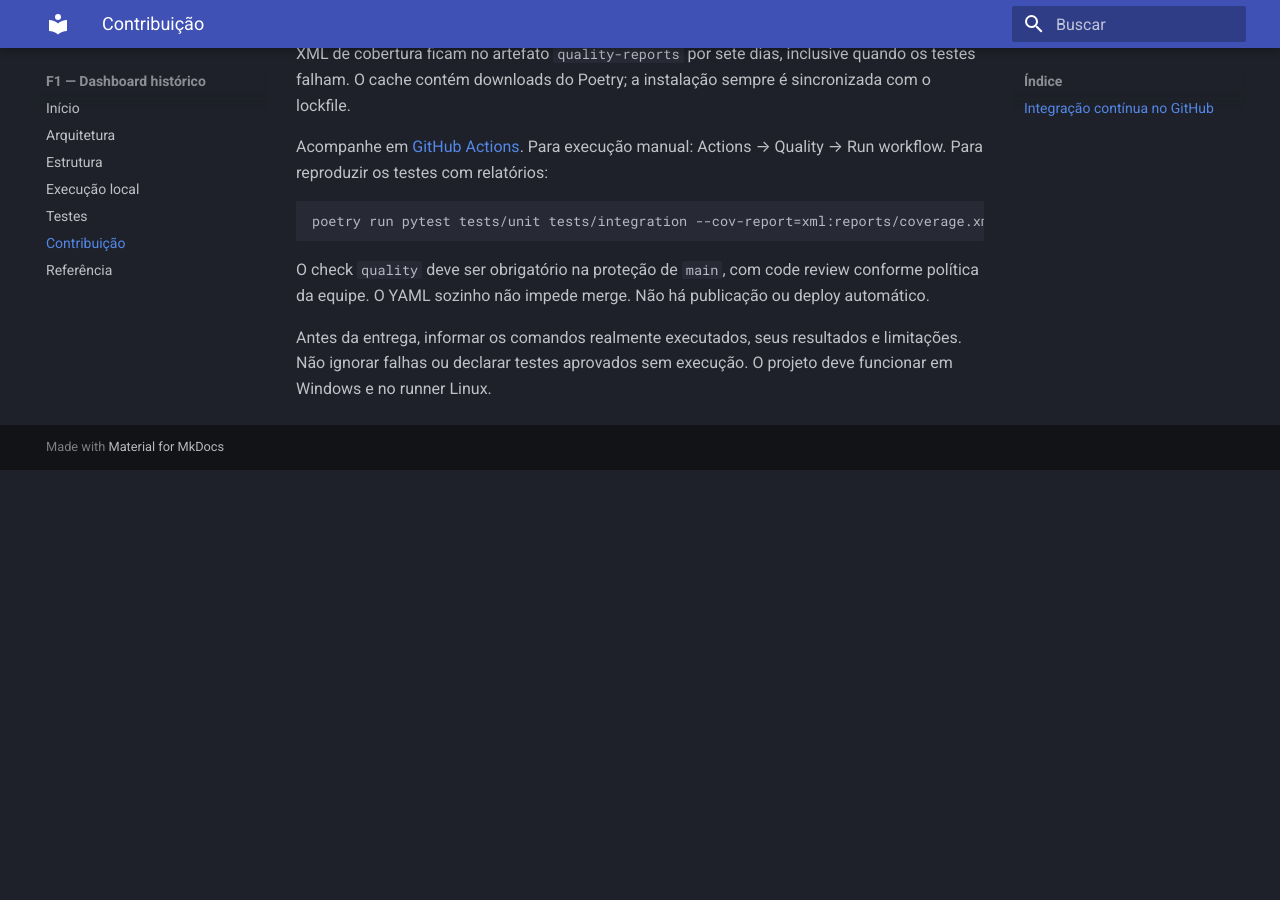
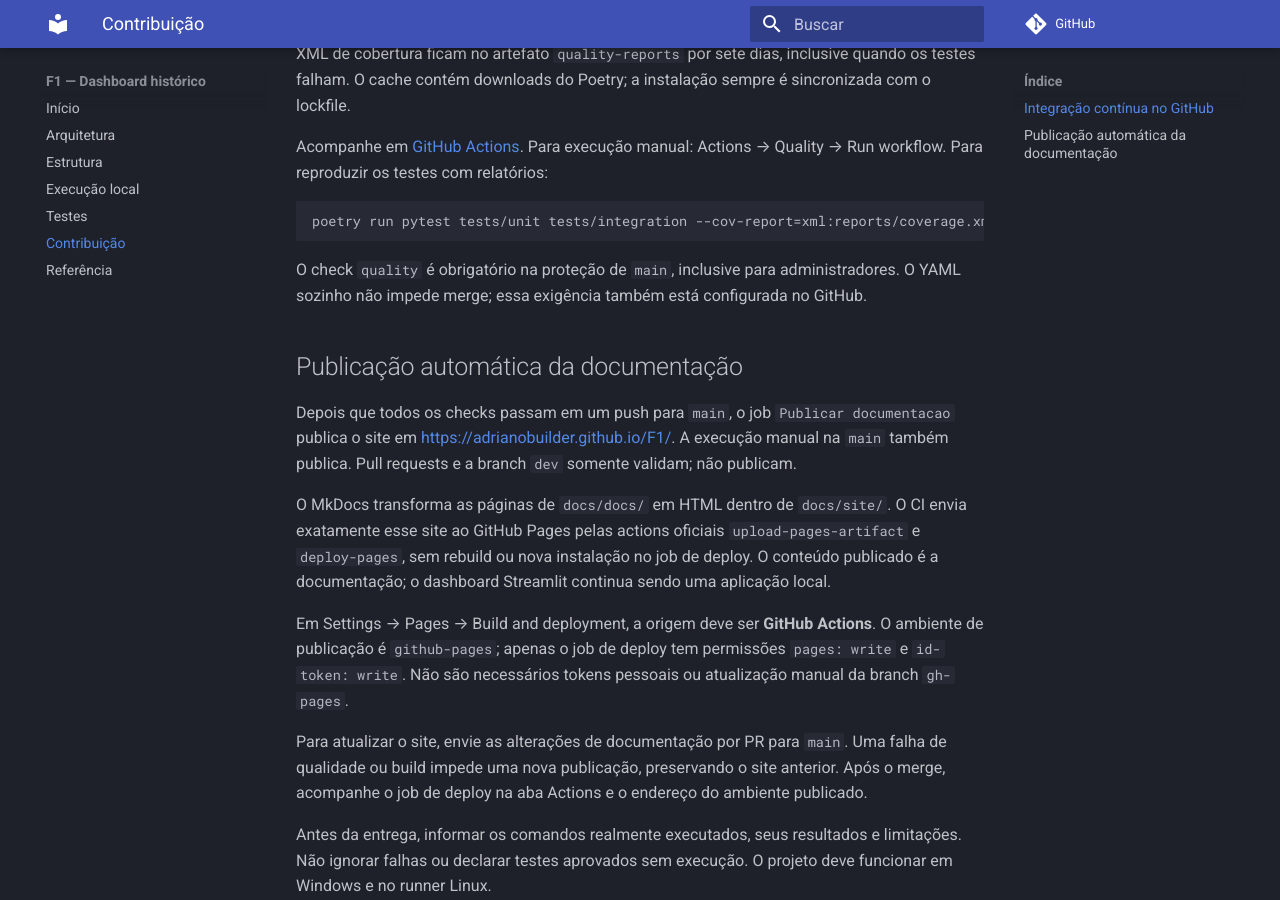
Before and after one commit to adrianobuilder/F1, an MkDocs documentation site: the page built from docs/docs/contributing.md, in a window 1280 px wide and 900 px high, scrolled down 845 px. Built offline with MkDocs 1.6.1 and Material for MkDocs 9.7.7, drawn with Linux system fonts in a browser that asks for light colours; comment, search, counter and statistics services are not loaded; before the commit the page ends 1315 px from its top, so only the background shows below that; some of the changed text lies outside the part shown.

Commit message:
ci: publica documentacao no GitHub Pages apos quality

````diff
--- a/docs/docs/contributing.md
+++ b/docs/docs/contributing.md
@@ -6,7 +6,7 @@ Use branches feat/tema, fix/tema ou docs/tema e commits claros, preferencialment
 
 ## Integração contínua no GitHub
 
-O workflow `Quality` roda em pushes e pull requests para `main` e `dev`, além de permitir execução manual quando a versão com `workflow_dispatch` estiver na branch padrão. Execuções anteriores do mesmo PR ou branch são canceladas quando uma nova começa.
+O workflow `Quality` roda em pushes e pull requests para `main` e `dev`, além de permitir execução manual. Execuções anteriores de PRs e branches de desenvolvimento são canceladas quando uma nova começa. Na `main`, uma publicação em andamento não é interrompida.
 
 O job `quality` usa Ubuntu 24.04, Python 3.12 e Poetry 2.5.1. Sincroniza os grupos `dev`, `test` e `docs` pelo lockfile e executa:
 
@@ -25,6 +25,16 @@ Acompanhe em [GitHub Actions](https://github.com/adrianobuilder/F1/actions/workf
 poetry run pytest tests/unit tests/integration --cov-report=xml:reports/coverage.xml --junitxml=reports/pytest.xml
 ```
 
-O check `quality` deve ser obrigatório na proteção de `main`, com code review conforme política da equipe. O YAML sozinho não impede merge. Não há publicação ou deploy automático.
+O check `quality` é obrigatório na proteção de `main`, inclusive para administradores. O YAML sozinho não impede merge; essa exigência também está configurada no GitHub.
+
+## Publicação automática da documentação
+
+Depois que todos os checks passam em um push para `main`, o job `Publicar documentacao` publica o site em [https://adrianobuilder.github.io/F1/](https://adrianobuilder.github.io/F1/). A execução manual na `main` também publica. Pull requests e a branch `dev` somente validam; não publicam.
+
+O MkDocs transforma as páginas de `docs/docs/` em HTML dentro de `docs/site/`. O CI envia exatamente esse site ao GitHub Pages pelas actions oficiais `upload-pages-artifact` e `deploy-pages`, sem rebuild ou nova instalação no job de deploy. O conteúdo publicado é a documentação; o dashboard Streamlit continua sendo uma aplicação local.
+
+Em Settings → Pages → Build and deployment, a origem deve ser **GitHub Actions**. O ambiente de publicação é `github-pages`; apenas o job de deploy tem permissões `pages: write` e `id-token: write`. Não são necessários tokens pessoais ou atualização manual da branch `gh-pages`.
+
+Para atualizar o site, envie as alterações de documentação por PR para `main`. Uma falha de qualidade ou build impede uma nova publicação, preservando o site anterior. Após o merge, acompanhe o job de deploy na aba Actions e o endereço do ambiente publicado.
 
 Antes da entrega, informar os comandos realmente executados, seus resultados e limitações. Não ignorar falhas ou declarar testes aprovados sem execução. O projeto deve funcionar em Windows e no runner Linux.
--- a/docs/mkdocs.yml
+++ b/docs/mkdocs.yml
@@ -1,4 +1,6 @@
 site_name: F1 — Dashboard histórico
+site_url: https://adrianobuilder.github.io/F1/
+repo_url: https://github.com/adrianobuilder/F1
 theme:
   name: material
   language: pt-BR
````
Also changed, not shown: README.md, 1 other file.
